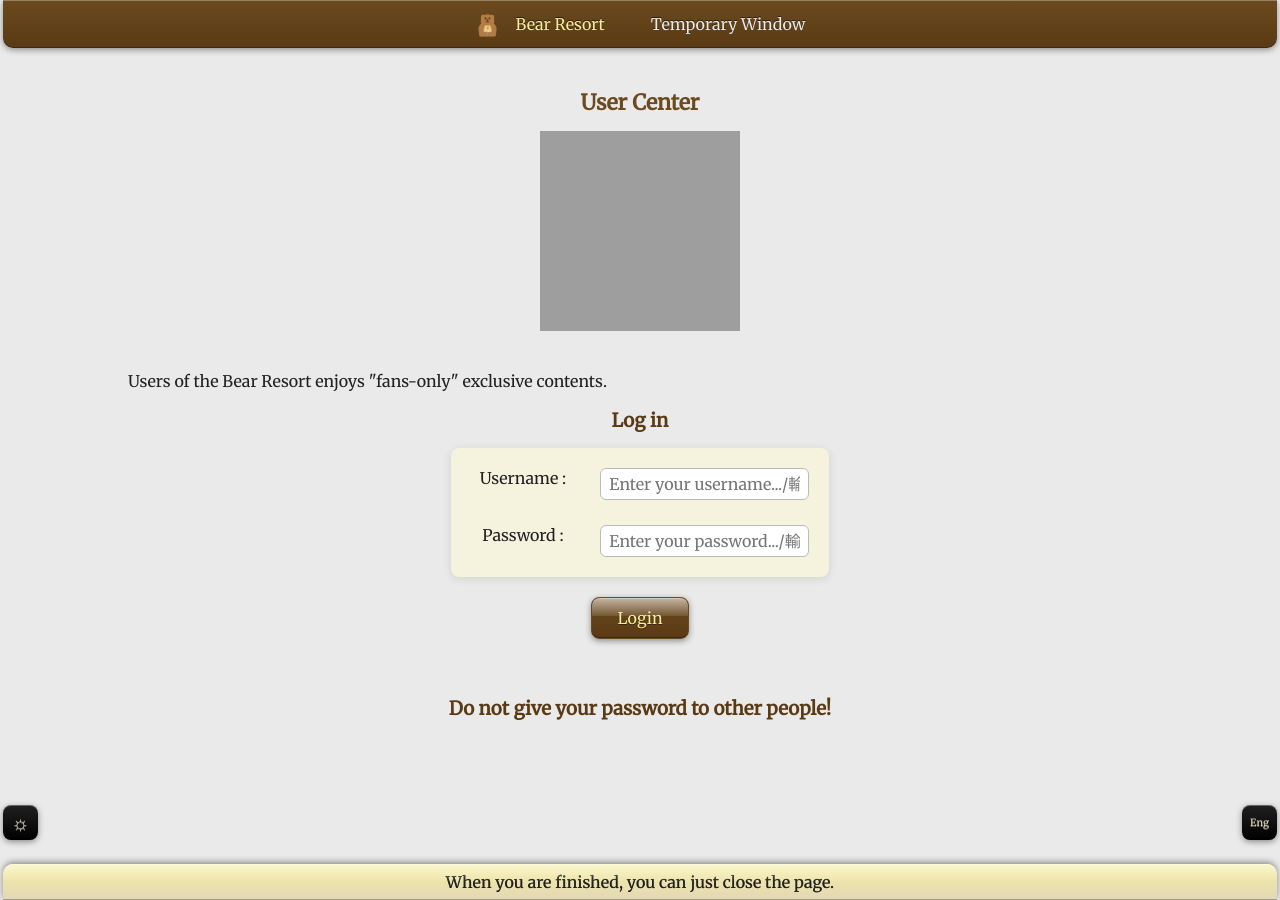
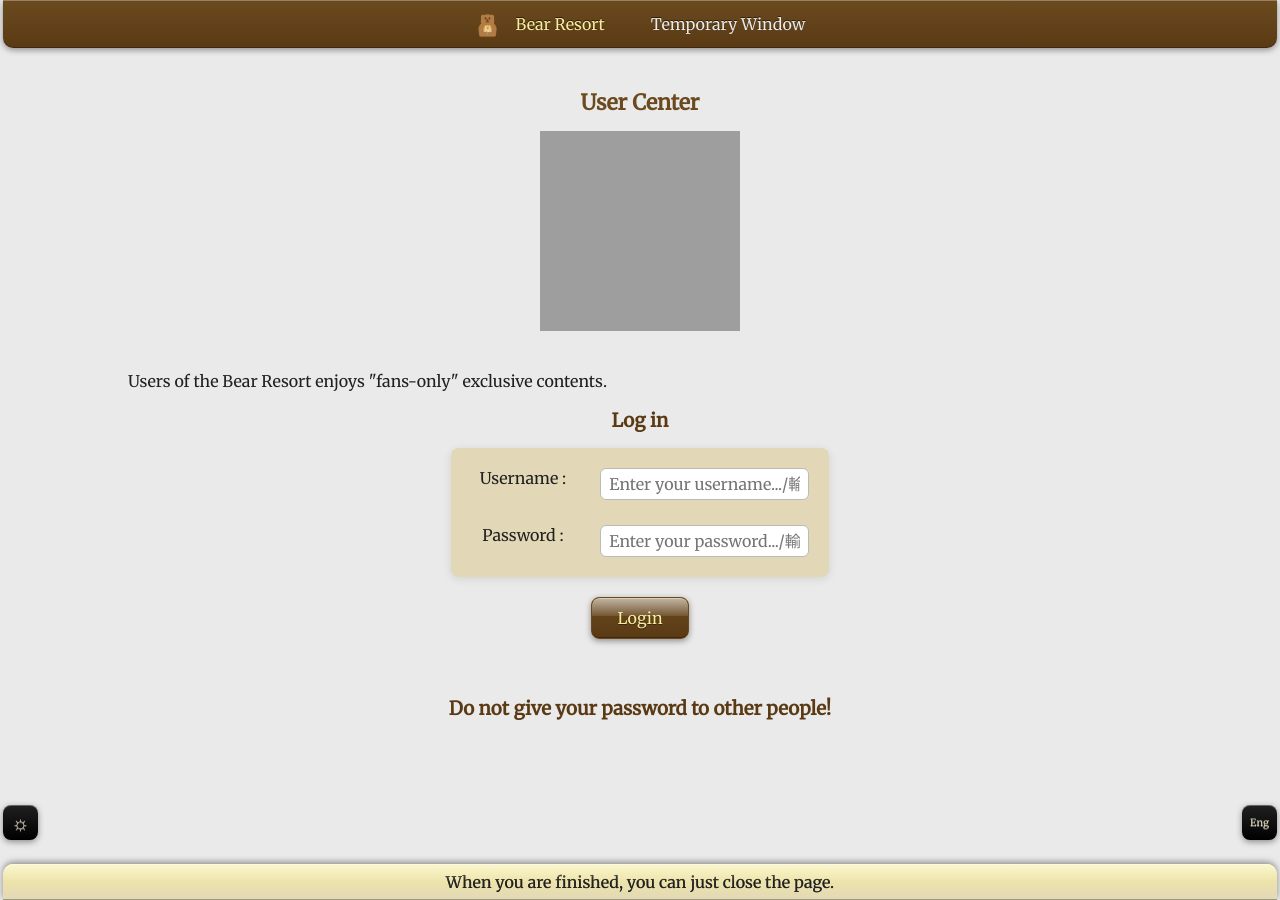
Before and after one commit to Bear-Resort/bear-resort.github.io, a Jekyll site: the page built from assets/html/login.md, in a window 1280 px wide. Built offline with Jekyll 4.4.1, drawn with Linux system fonts in a browser that asks for light colours; grey boxes are pictures that could not be loaded.

Commit message:
Update style.css

```diff
--- a/assets/css/style.css
+++ b/assets/css/style.css
@@ -511,7 +511,7 @@ input:checked + .slider:before {
     grid-template-columns: 1fr 2fr;
     gap: 25px;
     max-width: 500px;
-    background:rgb(245, 242, 221);
+    background: var(--light-light);
     padding: 20px;
     border-radius: 8px;
     box-shadow: 0 2px 10px rgba(0, 0, 0, 0.1);
```
